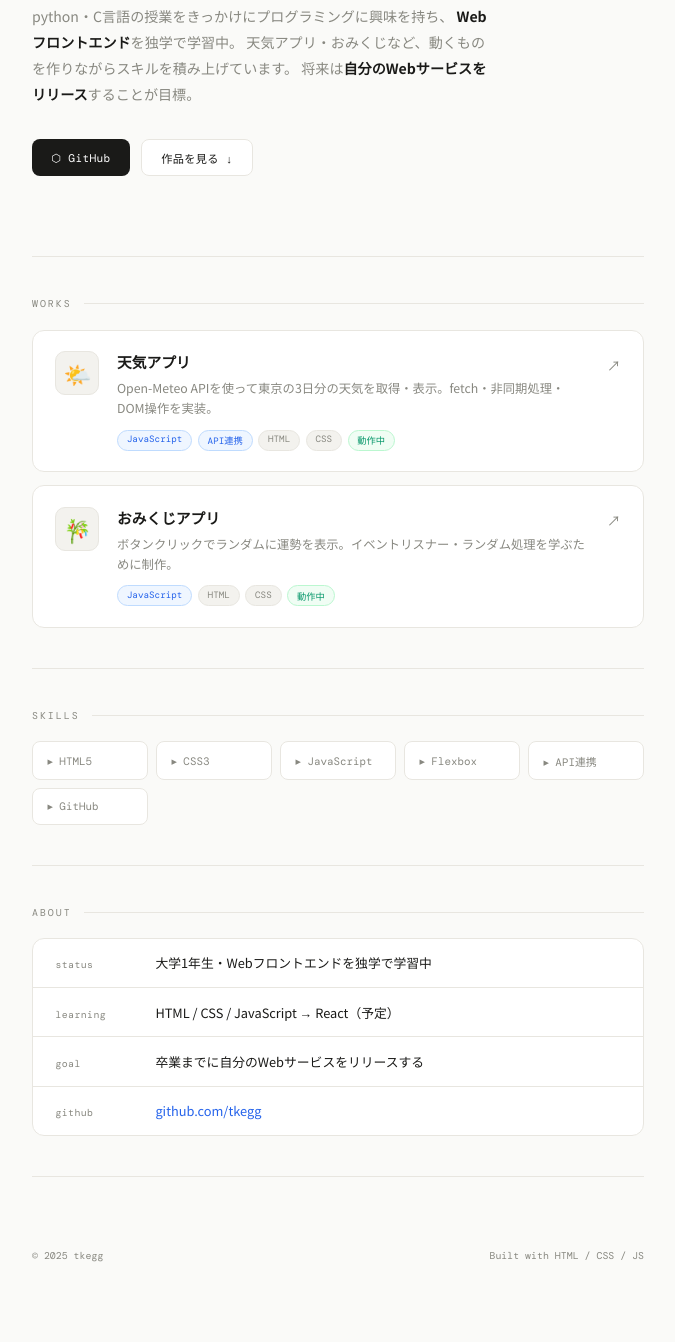
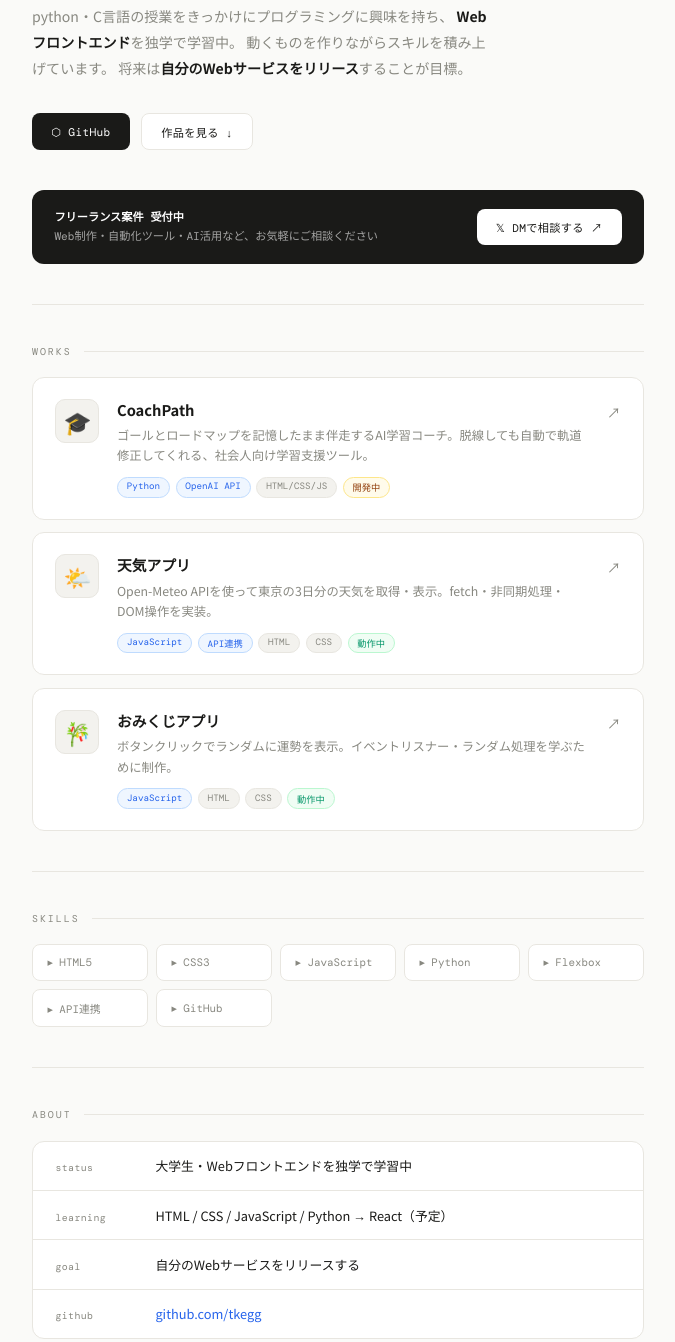
Before and after one commit to tkegg/portfolio, a plain HTML site: page index.html in a window 1280 px wide. Shown: the part 345-1687 px from the top of the page, without its empty margins (302-977 px from the left). Before the commit the page ends 1655 px from the top, so only its background shows below. Drawn offline with nearby package versions, Linux system fonts and the light colour scheme.

Commit message:
Update index.html

```diff
--- a/index.html
+++ b/index.html
@@ -36,7 +36,7 @@ body {
   padding: 0 1.5rem;
 }
 
-/* ── HEADER ── */
+/* HEADER */
 header { padding: 4rem 0 2.5rem; }
 
 .header-top {
@@ -135,26 +135,43 @@ h1 em {
   cursor: pointer;
   border: none;
 }
-.btn-primary {
-  background: var(--ink);
-  color: #fff;
-}
+.btn-primary { background: var(--ink); color: #fff; }
 .btn-primary:hover { background: #333; transform: translateY(-1px); }
-.btn-ghost {
-  background: var(--card);
-  border: 1px solid var(--border);
-  color: var(--ink);
-}
+.btn-ghost { background: var(--card); border: 1px solid var(--border); color: var(--ink); }
 .btn-ghost:hover { border-color: var(--ink); transform: translateY(-1px); }
 
-/* ── DIVIDER ── */
-hr {
+/* CTA BANNER */
+.cta-banner {
+  background: var(--ink);
+  border-radius: 12px;
+  padding: 1.1rem 1.4rem;
+  display: flex;
+  align-items: center;
+  justify-content: space-between;
+  gap: 1rem;
+  margin-bottom: 2.5rem;
+  flex-wrap: wrap;
+}
+.cta-banner-text {
+  font-family: var(--mono);
+  font-size: 0.7rem;
+  color: rgba(255,255,255,0.6);
+  line-height: 1.7;
+}
+.cta-banner-text strong { color: #fff; }
+.btn-cta {
+  background: #fff;
+  color: var(--ink);
   border: none;
-  border-top: 1px solid var(--border);
-  margin: 2.5rem 0;
+  white-space: nowrap;
+  flex-shrink: 0;
 }
+.btn-cta:hover { background: var(--surface); transform: translateY(-1px); }
 
-/* ── SECTION LABEL ── */
+/* DIVIDER */
+hr { border: none; border-top: 1px solid var(--border); margin: 2.5rem 0; }
+
+/* SECTION LABEL */
 .sec-label {
   font-family: var(--mono);
   font-size: 0.62rem;
@@ -166,19 +183,10 @@ hr {
   align-items: center;
   gap: 0.8rem;
 }
-.sec-label::after {
-  content: '';
-  flex: 1;
-  height: 1px;
-  background: var(--border);
-}
+.sec-label::after { content: ''; flex: 1; height: 1px; background: var(--border); }
 
-/* ── WORK CARDS ── */
-.work-list {
-  display: flex;
-  flex-direction: column;
-  gap: 0.8rem;
-}
+/* WORK CARDS */
+.work-list { display: flex; flex-direction: column; gap: 0.8rem; }
 
 .work-card {
   background: var(--card);
@@ -191,7 +199,6 @@ hr {
   text-decoration: none;
   color: inherit;
   transition: all 0.18s;
-  position: relative;
 }
 .work-card:hover {
   border-color: var(--ink);
@@ -212,23 +219,10 @@ hr {
 }
 
 .work-body { flex: 1; }
-.work-title {
-  font-weight: 700;
-  font-size: 0.92rem;
-  margin-bottom: 0.35rem;
-  color: var(--ink);
-}
-.work-desc {
-  font-size: 0.77rem;
-  color: var(--muted);
-  line-height: 1.65;
-  margin-bottom: 0.7rem;
-}
-.work-tags {
-  display: flex;
-  flex-wrap: wrap;
-  gap: 0.35rem;
-}
+.work-title { font-weight: 700; font-size: 0.92rem; margin-bottom: 0.35rem; color: var(--ink); }
+.work-desc { font-size: 0.77rem; color: var(--muted); line-height: 1.65; margin-bottom: 0.7rem; }
+.work-tags { display: flex; flex-wrap: wrap; gap: 0.35rem; }
+
 .tag {
   font-family: var(--mono);
   font-size: 0.58rem;
@@ -238,33 +232,15 @@ hr {
   color: var(--muted);
   background: var(--surface);
 }
-.tag.blue {
-  background: #eff6ff;
-  border-color: #bfdbfe;
-  color: var(--accent);
-}
-.tag.green {
-  background: #f0fdf4;
-  border-color: #bbf7d0;
-  color: var(--accent2);
-}
-.work-arrow {
-  color: var(--muted);
-  font-size: 0.85rem;
-  margin-top: 0.2rem;
-  transition: all 0.18s;
-}
-.work-card:hover .work-arrow {
-  transform: translate(2px, -2px);
-  color: var(--ink);
-}
+.tag.blue { background: #eff6ff; border-color: #bfdbfe; color: var(--accent); }
+.tag.green { background: #f0fdf4; border-color: #bbf7d0; color: var(--accent2); }
+.tag.yellow { background: #fffbeb; border-color: #fde68a; color: #92400e; }
 
-/* ── SKILLS ── */
-.skill-grid {
-  display: grid;
-  grid-template-columns: repeat(auto-fill, minmax(110px, 1fr));
-  gap: 0.5rem;
-}
+.work-arrow { color: var(--muted); font-size: 0.85rem; margin-top: 0.2rem; transition: all 0.18s; }
+.work-card:hover .work-arrow { transform: translate(2px,-2px); color: var(--ink); }
+
+/* SKILLS */
+.skill-grid { display: grid; grid-template-columns: repeat(auto-fill, minmax(110px, 1fr)); gap: 0.5rem; }
 .skill {
   background: var(--card);
   border: 1px solid var(--border);
@@ -278,19 +254,10 @@ hr {
   gap: 0.45rem;
   transition: all 0.18s;
 }
-.skill:hover {
-  border-color: var(--ink);
-  color: var(--ink);
-  background: var(--surface);
-}
+.skill:hover { border-color: var(--ink); color: var(--ink); background: var(--surface); }
 
-/* ── ABOUT ── */
-.about-card {
-  background: var(--card);
-  border: 1px solid var(--border);
-  border-radius: 12px;
-  overflow: hidden;
-}
+/* ABOUT */
+.about-card { background: var(--card); border: 1px solid var(--border); border-radius: 12px; overflow: hidden; }
 .about-row {
   display: flex;
   gap: 1.5rem;
@@ -300,161 +267,225 @@ hr {
   align-items: baseline;
 }
 .about-row:last-child { border-bottom: none; }
-.about-key {
-  font-family: var(--mono);
-  font-size: 0.62rem;
-  color: var(--muted);
-  min-width: 76px;
-  letter-spacing: 0.04em;
-  padding-top: 1px;
-}
+.about-key { font-family: var(--mono); font-size: 0.62rem; color: var(--muted); min-width: 76px; letter-spacing: 0.04em; padding-top: 1px; }
 .about-val { color: var(--ink); line-height: 1.65; }
 .about-val a { color: var(--accent); text-decoration: none; }
 .about-val a:hover { text-decoration: underline; }
 
-/* ── FOOTER ── */
-footer {
-  padding: 2rem 0 3rem;
-  display: flex;
-  align-items: center;
-  justify-content: space-between;
-}
-.footer-text {
-  font-family: var(--mono);
-  font-size: 0.62rem;
-  color: var(--muted);
-}
+/* FOOTER */
+footer { padding: 2rem 0 3rem; display: flex; align-items: center; justify-content: space-between; }
+.footer-text { font-family: var(--mono); font-size: 0.62rem; color: var(--muted); }
 
-/* ── FADE IN ── */
+/* FADE */
 .fade {
   opacity: 0;
   transform: translateY(12px);
-  animation: fadeUp 0.5s ease forwards;
+  transition: opacity 0.5s ease, transform 0.5s ease;
 }
-@keyframes fadeUp {
-  to { opacity: 1; transform: translateY(0); }
-}
-.fade:nth-child(1) { animation-delay: 0.0s; }
-.fade:nth-child(2) { animation-delay: 0.07s; }
-.fade:nth-child(3) { animation-delay: 0.14s; }
-.fade:nth-child(4) { animation-delay: 0.21s; }
-.fade:nth-child(5) { animation-delay: 0.28s; }
-.fade:nth-child(6) { animation-delay: 0.35s; }
+.fade.visible { opacity: 1; transform: translateY(0); }
+.fade.instant { animation: fadeUp 0.5s ease forwards; }
+.fade.instant:nth-child(1) { animation-delay: 0.00s; }
+.fade.instant:nth-child(2) { animation-delay: 0.07s; }
+.fade.instant:nth-child(3) { animation-delay: 0.14s; }
+.fade.instant:nth-child(4) { animation-delay: 0.21s; }
+.fade.instant:nth-child(5) { animation-delay: 0.28s; }
+.fade.instant:nth-child(6) { animation-delay: 0.35s; }
+.fade.instant:nth-child(7) { animation-delay: 0.42s; }
+@keyframes fadeUp { to { opacity: 1; transform: translateY(0); } }
 </style>
 </head>
 <body>
 <div class="container">
 
   <header>
-    <div class="header-top fade">
+    <div class="header-top fade instant">
       <div class="logo">tkegg / portfolio</div>
-      <div class="status"><div class="status-dot"></div>学習中</div>
+      <div class="status"><div class="status-dot"></div>学習中 · 案件募集中</div>
     </div>
-
-    <div class="eyebrow fade">Web Developer in Training</div>
-
-    <h1 class="fade">tkegg<br><em>builds things</em></h1>
-
-    <p class="tagline fade">// 大学1年生 · 独学 · HTML / CSS / JS</p>
-
-    <p class="hero-desc fade">
+    <div class="eyebrow fade instant">Web Developer in Training</div>
+    <h1 class="fade instant">tkegg<br><em>builds things</em></h1>
+    <p class="tagline fade instant">// 大学生 · 独学 · HTML / CSS / JS / Python</p>
+    <p class="hero-desc fade instant">
       python・C言語の授業をきっかけにプログラミングに興味を持ち、
       <strong>Webフロントエンド</strong>を独学で学習中。
-      天気アプリ・おみくじなど、動くものを作りながらスキルを積み上げています。
+      動くものを作りながらスキルを積み上げています。
       将来は<strong>自分のWebサービスをリリース</strong>することが目標。
     </p>
-
-    <div class="hero-links fade">
+    <div class="hero-links fade instant">
       <a href="https://github.com/tkegg" target="_blank" class="btn btn-primary">⬡ GitHub</a>
       <a href="#works" class="btn btn-ghost">作品を見る ↓</a>
     </div>
   </header>
 
+  <div class="cta-banner fade">
+    <div class="cta-banner-text">
+      <strong>フリーランス案件 受付中</strong><br>
+      Web制作・自動化ツール・AI活用など、お気軽にご相談ください
+    </div>
+    <a href="https://x.com/tkegg" target="_blank" class="btn btn-cta">𝕏 DMで相談する ↗</a>
+  </div>
+
   <hr>
 
   <section id="works" style="margin-bottom:2.5rem;">
     <div class="sec-label">Works</div>
-    <div class="work-list">
-
-      <a href="weather.html" class="work-card fade">
-        <div class="work-icon">🌤️</div>
-        <div class="work-body">
-          <div class="work-title">天気アプリ</div>
-          <div class="work-desc">Open-Meteo APIを使って東京の3日分の天気を取得・表示。fetch・非同期処理・DOM操作を実装。</div>
-          <div class="work-tags">
-            <span class="tag blue">JavaScript</span>
-            <span class="tag blue">API連携</span>
-            <span class="tag">HTML</span>
-            <span class="tag">CSS</span>
-            <span class="tag green">動作中</span>
-          </div>
-        </div>
-        <div class="work-arrow">↗</div>
-      </a>
-
-      <a href="omikuji.html" class="work-card fade">
-        <div class="work-icon">🎋</div>
-        <div class="work-body">
-          <div class="work-title">おみくじアプリ</div>
-          <div class="work-desc">ボタンクリックでランダムに運勢を表示。イベントリスナー・ランダム処理を学ぶために制作。</div>
-          <div class="work-tags">
-            <span class="tag blue">JavaScript</span>
-            <span class="tag">HTML</span>
-            <span class="tag">CSS</span>
-            <span class="tag green">動作中</span>
-          </div>
-        </div>
-        <div class="work-arrow">↗</div>
-      </a>
-
-    </div>
+    <div class="work-list" id="work-list"></div>
   </section>
 
   <hr>
 
   <section style="margin-bottom:2.5rem;">
     <div class="sec-label">Skills</div>
-    <div class="skill-grid">
-      <div class="skill fade">▸ HTML5</div>
-      <div class="skill fade">▸ CSS3</div>
-      <div class="skill fade">▸ JavaScript</div>
-      <div class="skill fade">▸ Flexbox</div>
-      <div class="skill fade">▸ API連携</div>
-      <div class="skill fade">▸ GitHub</div>
-    </div>
+    <div class="skill-grid" id="skill-grid"></div>
   </section>
 
   <hr>
 
   <section style="margin-bottom:2.5rem;">
     <div class="sec-label">About</div>
-    <div class="about-card fade">
-      <div class="about-row">
-        <div class="about-key">status</div>
-        <div class="about-val">大学1年生・Webフロントエンドを独学で学習中</div>
-      </div>
-      <div class="about-row">
-        <div class="about-key">learning</div>
-        <div class="about-val">HTML / CSS / JavaScript → React（予定）</div>
-      </div>
-      <div class="about-row">
-        <div class="about-key">goal</div>
-        <div class="about-val">卒業までに自分のWebサービスをリリースする</div>
-      </div>
-      <div class="about-row">
-        <div class="about-key">github</div>
-        <div class="about-val"><a href="https://github.com/tkegg" target="_blank">github.com/tkegg</a></div>
-      </div>
-    </div>
+    <div class="about-card" id="about-card"></div>
   </section>
 
   <hr>
 
   <footer>
-    <div class="footer-text">© 2025 tkegg</div>
+    <div class="footer-text">© 2026 tkegg</div>
     <div class="footer-text">Built with HTML / CSS / JS</div>
   </footer>
 
 </div>
+<script>
+// ================================================================
+//  データ管理 — ここだけ編集すれば作品・スキル・Aboutを追加できる
+// ================================================================
+
+const works = [
+  {
+    icon: '🎓',
+    title: 'CoachPath',
+    desc: 'ゴールとロードマップを記憶したまま伴走するAI学習コーチ。脱線しても自動で軌道修正してくれる、社会人向け学習支援ツール。',
+    tags: [
+      { label: 'Python',      style: 'blue'   },
+      { label: 'OpenAI API',  style: 'blue'   },
+      { label: 'HTML/CSS/JS', style: ''       },
+      { label: '開発中',      style: 'yellow' },
+    ],
+    href: 'https://tkegg.github.io/coachpath/',
+  },
+  {
+    icon: '🌤️',
+    title: '天気アプリ',
+    desc: 'Open-Meteo APIを使って東京の3日分の天気を取得・表示。fetch・非同期処理・DOM操作を実装。',
+    tags: [
+      { label: 'JavaScript', style: 'blue'  },
+      { label: 'API連携',    style: 'blue'  },
+      { label: 'HTML',       style: ''      },
+      { label: 'CSS',        style: ''      },
+      { label: '動作中',     style: 'green' },
+    ],
+    href: 'weather.html',
+  },
+  {
+    icon: '🎋',
+    title: 'おみくじアプリ',
+    desc: 'ボタンクリックでランダムに運勢を表示。イベントリスナー・ランダム処理を学ぶために制作。',
+    tags: [
+      { label: 'JavaScript', style: 'blue'  },
+      { label: 'HTML',       style: ''      },
+      { label: 'CSS',        style: ''      },
+      { label: '動作中',     style: 'green' },
+    ],
+    href: 'omikuji.html',
+  },
+  // 作品を追加するときはここにオブジェクトを追記
+  // {
+  //   icon: '🚀',
+  //   title: 'タイトル',
+  //   desc: '説明文',
+  //   tags: [{ label: '技術名', style: 'blue' }],
+  //   href: 'URL',
+  // },
+];
+
+const skills = [
+  '▸ HTML5',
+  '▸ CSS3',
+  '▸ JavaScript',
+  '▸ Python',
+  '▸ Flexbox',
+  '▸ API連携',
+  '▸ GitHub',
+  // スキルを追加するときはここに文字列を追記
+];
+
+const about = [
+  { key: 'status',   val: '大学生・Webフロントエンドを独学で学習中' },
+  { key: 'learning', val: 'HTML / CSS / JavaScript / Python → React（予定）' },
+  { key: 'goal',     val: '自分のWebサービスをリリースする' },
+  { key: 'github',   val: '<a href="https://github.com/tkegg" target="_blank">github.com/tkegg</a>' },
+  // Aboutの行を追加するときはここにオブジェクトを追記
+];
+
+// ================================================================
+//  レンダリング — 以下は編集不要
+// ================================================================
+
+function renderWorks() {
+  const list = document.getElementById('work-list');
+  works.forEach(w => {
+    const tags = w.tags.map(t => `<span class="tag ${t.style}">${t.label}</span>`).join('');
+    const el = document.createElement('a');
+    el.className = 'work-card fade';
+    el.href = w.href;
+    el.target = w.href.startsWith('http') ? '_blank' : '_self';
+    el.innerHTML = `
+      <div class="work-icon">${w.icon}</div>
+      <div class="work-body">
+        <div class="work-title">${w.title}</div>
+        <div class="work-desc">${w.desc}</div>
+        <div class="work-tags">${tags}</div>
+      </div>
+      <div class="work-arrow">↗</div>`;
+    list.appendChild(el);
+  });
+}
+
+function renderSkills() {
+  const grid = document.getElementById('skill-grid');
+  skills.forEach(s => {
+    const el = document.createElement('div');
+    el.className = 'skill fade';
+    el.textContent = s;
+    grid.appendChild(el);
+  });
+}
+
+function renderAbout() {
+  const card = document.getElementById('about-card');
+  about.forEach(a => {
+    const el = document.createElement('div');
+    el.className = 'about-row fade';
+    el.innerHTML = `<div class="about-key">${a.key}</div><div class="about-val">${a.val}</div>`;
+    card.appendChild(el);
+  });
+}
+
+function initScrollFade() {
+  const observer = new IntersectionObserver(entries => {
+    entries.forEach(e => {
+      if (e.isIntersecting) {
+        e.target.classList.add('visible');
+        observer.unobserve(e.target);
+      }
+    });
+  }, { threshold: 0.1 });
+  document.querySelectorAll('.fade:not(.instant)').forEach(el => observer.observe(el));
+}
+
+renderWorks();
+renderSkills();
+renderAbout();
+initScrollFade();
+</script>
 </body>
 </html>
```
